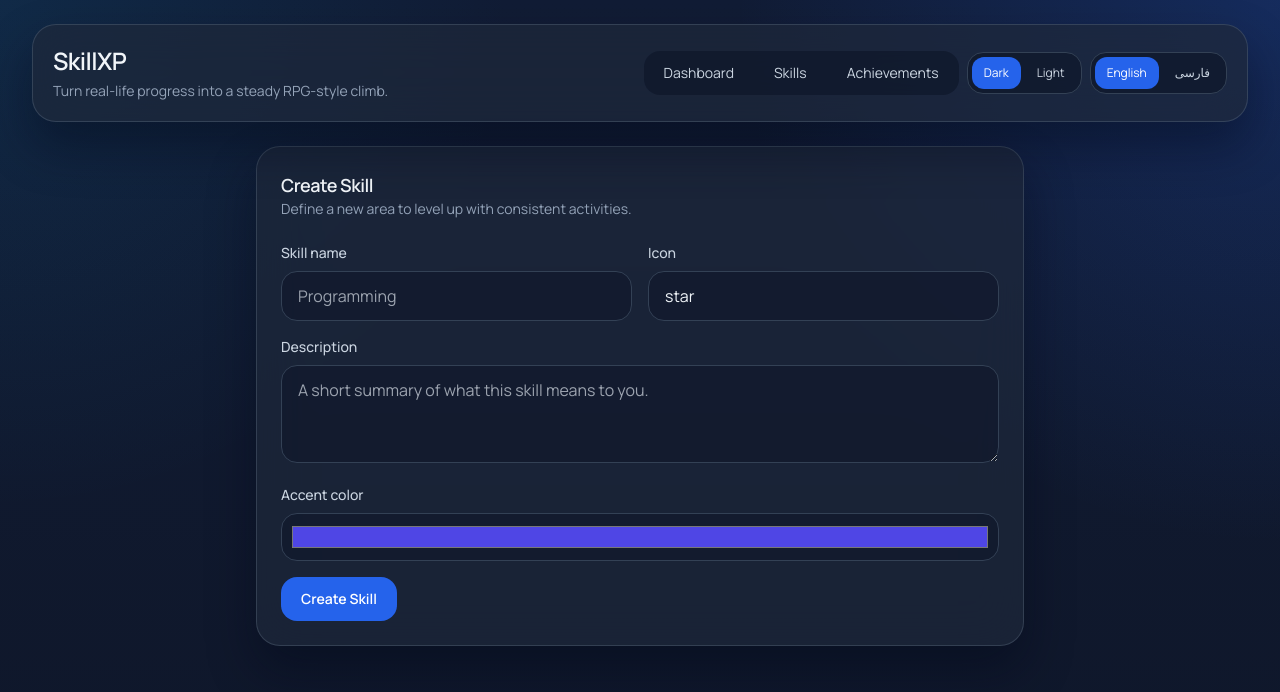
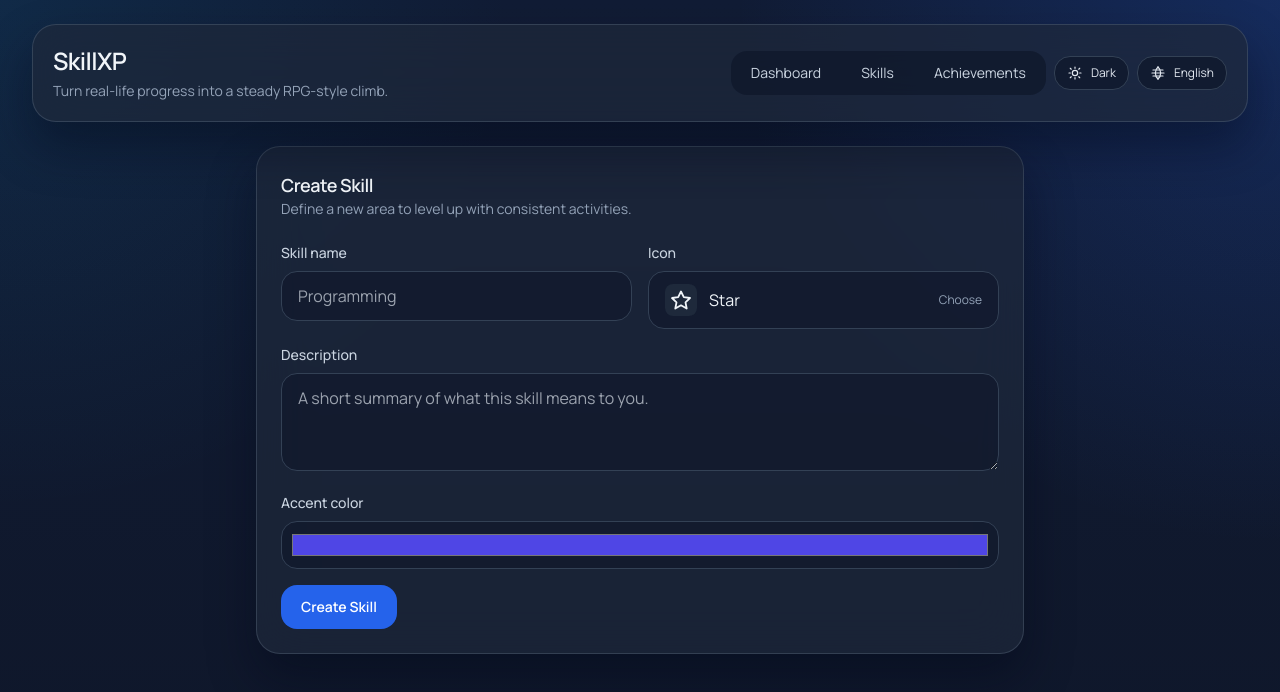
Before and after one commit to MehranMohamadi/RPG-SKILL-TRACKER, a Nuxt app: page /skills/create in a window 1280 px wide. Shown: the top 692 px of the page. Built offline with nearby package versions, Linux system fonts and the light colour scheme.

Commit message:
improve create skill

```diff
--- a/components/SkillCard.vue
+++ b/components/SkillCard.vue
@@ -9,7 +9,8 @@
           class="flex h-12 w-12 items-center justify-center rounded-2xl text-2xl"
           :style="{ background: `${skill.color}30`, color: '#e2e8f0' }"
         >
-          {{ skill.icon }}
+          <SkillIcon v-if="isSkillIconName(skill.icon)" :name="skill.icon" />
+          <span v-else>{{ skill.icon }}</span>
         </div>
         <div>
           <h3 class="text-base font-semibold text-slate-100">
@@ -40,6 +41,7 @@
 
 <script setup lang="ts">
 import type { Skill } from '~/types'
+import { isSkillIconName } from '~/composables/useSkillIcons'
 
 defineProps<{
   skill: Skill
--- a/components/SkillForm.vue
+++ b/components/SkillForm.vue
@@ -10,15 +10,23 @@
           required
         />
       </label>
-      <label class="block">
+
+      <div class="block">
         <span class="mb-2 block text-sm font-medium text-slate-300">{{ t('forms.icon') }}</span>
-        <input
-          v-model="form.icon"
-          class="w-full rounded-2xl border border-slate-700 bg-slate-900/60 px-4 py-3 text-slate-100 outline-none transition focus:border-blue-500"
-          placeholder="code"
-          required
-        />
-      </label>
+        <button
+          type="button"
+          class="flex w-full items-center justify-between rounded-2xl border border-slate-700 bg-slate-900/60 px-4 py-3 text-left text-slate-100 outline-none transition hover:border-slate-500 focus:border-blue-500"
+          @click="showIconModal = true"
+        >
+          <span class="flex items-center gap-3">
+            <span class="flex h-8 w-8 items-center justify-center rounded-lg bg-slate-800">
+              <SkillIcon :name="selectedIconName" />
+            </span>
+            <span>{{ selectedIconLabel }}</span>
+          </span>
+          <span class="text-xs text-slate-400">Choose</span>
+        </button>
+      </div>
     </div>
 
     <label class="block">
@@ -43,10 +51,52 @@
     <button class="rounded-2xl bg-blue-600 px-5 py-3 text-sm font-semibold text-white transition hover:bg-blue-500">
       {{ buttonLabel }}
     </button>
+
+    <Teleport to="body">
+      <div
+        v-if="showIconModal"
+        class="fixed inset-0 z-[70] flex items-center justify-center bg-slate-950/70 p-4 backdrop-blur-sm"
+        @click.self="showIconModal = false"
+      >
+        <div class="w-full max-w-2xl rounded-3xl border border-slate-700 bg-slate-900 p-5 shadow-2xl">
+          <div class="mb-4 flex items-center justify-between gap-3">
+            <div>
+              <h3 class="text-lg font-semibold text-slate-100">Select Skill Icon</h3>
+              <p class="text-sm text-slate-400">Choose an icon from the built-in pack.</p>
+            </div>
+            <button
+              type="button"
+              class="rounded-xl border border-slate-700 px-3 py-2 text-sm text-slate-300 transition hover:bg-slate-800"
+              @click="showIconModal = false"
+            >
+              Close
+            </button>
+          </div>
+
+          <div class="grid max-h-[55vh] grid-cols-3 gap-2 overflow-y-auto pr-1 sm:grid-cols-4 md:grid-cols-5">
+            <button
+              v-for="item in skillIcons"
+              :key="item.name"
+              type="button"
+              class="rounded-2xl border border-slate-700 bg-slate-800/50 p-3 text-center transition hover:border-blue-400 hover:bg-slate-800"
+              :class="form.icon === item.name ? 'border-blue-500 bg-blue-500/15' : ''"
+              @click="selectIcon(item.name)"
+            >
+              <span class="mx-auto mb-2 flex h-9 w-9 items-center justify-center rounded-lg bg-slate-900 text-slate-100">
+                <SkillIcon :name="item.name" />
+              </span>
+              <span class="text-xs text-slate-300">{{ item.label }}</span>
+            </button>
+          </div>
+        </div>
+      </div>
+    </Teleport>
   </form>
 </template>
 
 <script setup lang="ts">
+import { isSkillIconName, skillIcons, type SkillIconName } from '~/composables/useSkillIcons'
+
 const props = withDefaults(
   defineProps<{
     initialValue?: {
@@ -67,7 +117,9 @@ const props = withDefaults(
     submitLabel: undefined
   }
 )
+
 const { t } = useI18n()
+const showIconModal = ref(false)
 
 const emit = defineEmits<{
   submit: [
@@ -87,6 +139,14 @@ const form = reactive({
   description: props.initialValue.description ?? ''
 })
 
+const selectedIconName = computed<SkillIconName>(() =>
+  isSkillIconName(form.icon) ? form.icon : 'star'
+)
+const selectedIconLabel = computed(() => {
+  const matched = skillIcons.find((item) => item.name === selectedIconName.value)
+  return matched?.label ?? 'Star'
+})
+
 const buttonLabel = computed(() => props.submitLabel ?? t('forms.saveSkill'))
 
 watch(
@@ -100,6 +160,11 @@ watch(
   { deep: true }
 )
 
+const selectIcon = (name: SkillIconName) => {
+  form.icon = name
+  showIconModal.value = false
+}
+
 const submit = () => {
   emit('submit', {
     name: form.name.trim(),
--- /dev/null
+++ b/components/SkillIcon.vue
@@ -0,0 +1,69 @@
+<template>
+  <svg
+    viewBox="0 0 24 24"
+    fill="none"
+    xmlns="http://www.w3.org/2000/svg"
+    class="h-6 w-6"
+    stroke="currentColor"
+    stroke-width="1.8"
+    stroke-linecap="round"
+    stroke-linejoin="round"
+    aria-hidden="true"
+  >
+    <path v-if="name === 'star'" d="M12 3.5L14.8 9.2L21 10L16.5 14.3L17.7 20.5L12 17.3L6.3 20.5L7.5 14.3L3 10L9.2 9.2L12 3.5Z" />
+
+    <path v-else-if="name === 'code'" d="M8 8L4 12L8 16M16 8L20 12L16 16M14 5L10 19" />
+
+    <path v-else-if="name === 'book'" d="M6 5.5H16C17.7 5.5 19 6.8 19 8.5V18.5H9C7.3 18.5 6 17.2 6 15.5V5.5Z" />
+    <path v-else-if="name === 'book'" d="M6 8.5C6 6.8 7.3 5.5 9 5.5H19" />
+
+    <path v-else-if="name === 'brain'" d="M9 8.5C9 6.6 10.6 5 12.5 5C14.4 5 16 6.6 16 8.5V10.2C17.2 10.8 18 12 18 13.4C18 15.1 16.6 16.5 14.9 16.5H9.1C7.4 16.5 6 15.1 6 13.4C6 12 6.8 10.8 8 10.2V8.5" />
+    <path v-else-if="name === 'brain'" d="M12 8V16.5M9.5 10.8H14.5" />
+
+    <circle v-else-if="name === 'target'" cx="12" cy="12" r="7" />
+    <circle v-else-if="name === 'target'" cx="12" cy="12" r="3.2" />
+    <path v-else-if="name === 'target'" d="M12 2.5V5.2M12 18.8V21.5M2.5 12H5.2M18.8 12H21.5" />
+
+    <path v-else-if="name === 'dumbbell'" d="M3.5 10V14M6.5 9V15M17.5 9V15M20.5 10V14M6.5 12H17.5" />
+
+    <path v-else-if="name === 'heart'" d="M12 20C12 20 4.5 15.5 4.5 10.2C4.5 7.9 6.4 6 8.7 6C10.2 6 11.5 6.8 12 8C12.5 6.8 13.8 6 15.3 6C17.6 6 19.5 7.9 19.5 10.2C19.5 15.5 12 20 12 20Z" />
+
+    <path v-else-if="name === 'music'" d="M10 17.3C10 18.8 8.8 20 7.3 20C5.8 20 4.6 18.8 4.6 17.3C4.6 15.8 5.8 14.6 7.3 14.6C8.8 14.6 10 15.8 10 17.3ZM10 17.3V6.7L18.5 5V14.5" />
+    <circle v-else-if="name === 'music'" cx="17.2" cy="16.8" r="2.7" />
+
+    <rect v-else-if="name === 'camera'" x="3.5" y="7" width="17" height="12" rx="2.5" />
+    <circle v-else-if="name === 'camera'" cx="12" cy="13" r="3.2" />
+    <path v-else-if="name === 'camera'" d="M8.3 7L9.6 4.8H14.4L15.7 7" />
+
+    <rect v-else-if="name === 'briefcase'" x="3.5" y="7.5" width="17" height="11" rx="2" />
+    <path v-else-if="name === 'briefcase'" d="M9 7.5V6.4C9 5.6 9.6 5 10.4 5H13.6C14.4 5 15 5.6 15 6.4V7.5M3.5 12.3H20.5" />
+
+    <circle v-else-if="name === 'globe'" cx="12" cy="12" r="8.5" />
+    <path v-else-if="name === 'globe'" d="M3.8 12H20.2M12 3.5C14.5 5.8 16 8.8 16 12C16 15.2 14.5 18.2 12 20.5C9.5 18.2 8 15.2 8 12C8 8.8 9.5 5.8 12 3.5" />
+
+    <path v-else-if="name === 'palette'" d="M12 4C7.3 4 3.5 7.6 3.5 12.2C3.5 15.9 6.5 19 10.3 19H11.8C13.1 19 14.1 17.9 14.1 16.7C14.1 15.8 14.8 15.1 15.7 15.1H16.8C19.9 15.1 22.5 12.6 22.5 9.5C22.5 6.5 19.8 4 16.8 4H12Z" />
+    <circle v-else-if="name === 'palette'" cx="8.2" cy="10" r="1.1" />
+    <circle v-else-if="name === 'palette'" cx="11.7" cy="8.5" r="1.1" />
+    <circle v-else-if="name === 'palette'" cx="15.2" cy="9.5" r="1.1" />
+
+    <rect v-else-if="name === 'gamepad'" x="3.5" y="9.5" width="17" height="8.5" rx="4.2" />
+    <path v-else-if="name === 'gamepad'" d="M8.2 13.7H10.9M9.55 12.35V15.05M15.4 13.1H15.42M17.4 14.4H17.42" />
+
+    <path v-else-if="name === 'pen'" d="M5 17.8L4.2 20L6.4 19.2L17.8 7.8L16.4 6.4L5 17.8Z" />
+    <path v-else-if="name === 'pen'" d="M14.9 5.1L16.3 3.7L20.3 7.7L18.9 9.1" />
+
+    <rect v-else-if="name === 'mic'" x="9" y="4" width="6" height="10" rx="3" />
+    <path v-else-if="name === 'mic'" d="M6.5 11.5V12C6.5 15 8.9 17.5 12 17.5C15.1 17.5 17.5 15 17.5 12V11.5M12 17.5V20" />
+
+    <path v-else-if="name === 'rocket'" d="M13 3.5C16.5 3.9 19.9 7.2 20.3 10.7C17.8 12.2 15.5 14.5 14 17C10.5 16.6 7.1 13.3 6.7 9.8C9.2 8.3 11.5 6 13 3.5Z" />
+    <path v-else-if="name === 'rocket'" d="M10.2 13.8L7.2 16.8M12.6 16.2L9.6 19.2M6.1 10.2L3.8 8.8L8.8 3.8L10.2 6.1" />
+  </svg>
+</template>
+
+<script setup lang="ts">
+import type { SkillIconName } from '~/composables/useSkillIcons'
+
+defineProps<{
+  name: SkillIconName
+}>()
+</script>
--- /dev/null
+++ b/composables/useSkillIcons.ts
@@ -0,0 +1,41 @@
+export type SkillIconName =
+  | 'star'
+  | 'code'
+  | 'book'
+  | 'brain'
+  | 'target'
+  | 'dumbbell'
+  | 'heart'
+  | 'music'
+  | 'camera'
+  | 'briefcase'
+  | 'globe'
+  | 'palette'
+  | 'gamepad'
+  | 'pen'
+  | 'mic'
+  | 'rocket'
+
+export const skillIcons: Array<{ name: SkillIconName; label: string }> = [
+  { name: 'star', label: 'Star' },
+  { name: 'code', label: 'Code' },
+  { name: 'book', label: 'Book' },
+  { name: 'brain', label: 'Brain' },
+  { name: 'target', label: 'Target' },
+  { name: 'dumbbell', label: 'Fitness' },
+  { name: 'heart', label: 'Health' },
+  { name: 'music', label: 'Music' },
+  { name: 'camera', label: 'Photo' },
+  { name: 'briefcase', label: 'Career' },
+  { name: 'globe', label: 'Language' },
+  { name: 'palette', label: 'Art' },
+  { name: 'gamepad', label: 'Gaming' },
+  { name: 'pen', label: 'Writing' },
+  { name: 'mic', label: 'Speaking' },
+  { name: 'rocket', label: 'Growth' }
+]
+
+const skillIconSet = new Set(skillIcons.map((item) => item.name))
+
+export const isSkillIconName = (value: string): value is SkillIconName =>
+  skillIconSet.has(value as SkillIconName)
--- a/layouts/default.vue
+++ b/layouts/default.vue
@@ -38,39 +38,60 @@
           </NuxtLink>
         </nav>
 
-        <div class="flex items-center gap-1 rounded-2xl border border-slate-700 bg-slate-900/70 p-1 text-xs">
-          <button
-            class="rounded-xl px-3 py-2 transition"
-            :class="theme === 'dark' ? 'bg-blue-600 text-white' : 'text-slate-300 hover:bg-slate-800'"
-            @click="setTheme('dark')"
+        <button
+          class="flex items-center gap-2 rounded-2xl border border-slate-700 bg-slate-900/70 px-3 py-2 text-xs text-slate-200 transition hover:bg-slate-800"
+          :title="theme === 'dark' ? t('app.themeLight') : t('app.themeDark')"
+          @click="toggleTheme"
+        >
+          <svg
+            v-if="theme === 'dark'"
+            class="h-4 w-4"
+            viewBox="0 0 24 24"
+            fill="none"
+            xmlns="http://www.w3.org/2000/svg"
           >
-            {{ t('app.themeDark') }}
-          </button>
-          <button
-            class="rounded-xl px-3 py-2 transition"
-            :class="theme === 'light' ? 'bg-blue-600 text-white' : 'text-slate-300 hover:bg-slate-800'"
-            @click="setTheme('light')"
+            <path d="M12 3V5" stroke="currentColor" stroke-width="1.8" stroke-linecap="round" />
+            <path d="M12 19V21" stroke="currentColor" stroke-width="1.8" stroke-linecap="round" />
+            <path d="M4.93 4.93L6.34 6.34" stroke="currentColor" stroke-width="1.8" stroke-linecap="round" />
+            <path d="M17.66 17.66L19.07 19.07" stroke="currentColor" stroke-width="1.8" stroke-linecap="round" />
+            <path d="M3 12H5" stroke="currentColor" stroke-width="1.8" stroke-linecap="round" />
+            <path d="M19 12H21" stroke="currentColor" stroke-width="1.8" stroke-linecap="round" />
+            <path d="M4.93 19.07L6.34 17.66" stroke="currentColor" stroke-width="1.8" stroke-linecap="round" />
+            <path d="M17.66 6.34L19.07 4.93" stroke="currentColor" stroke-width="1.8" stroke-linecap="round" />
+            <circle cx="12" cy="12" r="4" stroke="currentColor" stroke-width="1.8" />
+          </svg>
+          <svg
+            v-else
+            class="h-4 w-4"
+            viewBox="0 0 24 24"
+            fill="none"
+            xmlns="http://www.w3.org/2000/svg"
           >
-            {{ t('app.themeLight') }}
-          </button>
-        </div>
+            <path
+              d="M20.354 15.354A9 9 0 1 1 8.646 3.646a7 7 0 1 0 11.708 11.708Z"
+              stroke="currentColor"
+              stroke-width="1.8"
+              stroke-linecap="round"
+              stroke-linejoin="round"
+            />
+          </svg>
+          <span>{{ theme === 'dark' ? t('app.themeDark') : t('app.themeLight') }}</span>
+        </button>
 
-        <div class="flex items-center gap-1 rounded-2xl border border-slate-700 bg-slate-900/70 p-1 text-xs">
-          <button
-            class="rounded-xl px-3 py-2 transition"
-            :class="locale === 'en' ? 'bg-blue-600 text-white' : 'text-slate-300 hover:bg-slate-800'"
-            @click="setLocale('en')"
-          >
-            {{ t('app.english') }}
-          </button>
-          <button
-            class="rounded-xl px-3 py-2 transition"
-            :class="locale === 'fa' ? 'bg-blue-600 text-white' : 'text-slate-300 hover:bg-slate-800'"
-            @click="setLocale('fa')"
-          >
-            {{ t('app.persian') }}
-          </button>
-        </div>
+        <button
+          class="flex items-center gap-2 rounded-2xl border border-slate-700 bg-slate-900/70 px-3 py-2 text-xs text-slate-200 transition hover:bg-slate-800"
+          :title="locale === 'en' ? t('app.persian') : t('app.english')"
+          @click="toggleLocale"
+        >
+          <svg class="h-4 w-4" viewBox="0 0 24 24" fill="none" xmlns="http://www.w3.org/2000/svg">
+            <path d="M3 12H21" stroke="currentColor" stroke-width="1.8" stroke-linecap="round" />
+            <path d="M12 3C14.5 5.3 16 8.5 16 12C16 15.5 14.5 18.7 12 21" stroke="currentColor" stroke-width="1.8" stroke-linecap="round" />
+            <path d="M12 3C9.5 5.3 8 8.5 8 12C8 15.5 9.5 18.7 12 21" stroke="currentColor" stroke-width="1.8" stroke-linecap="round" />
+            <path d="M4.5 7.5H19.5" stroke="currentColor" stroke-width="1.8" stroke-linecap="round" />
+            <path d="M4.5 16.5H19.5" stroke="currentColor" stroke-width="1.8" stroke-linecap="round" />
+          </svg>
+          <span>{{ locale === 'en' ? t('app.english') : t('app.persian') }}</span>
+        </button>
       </div>
       </div>
     </header>
@@ -113,6 +134,14 @@ const { toasts, remove } = useToast()
 const { locale, isRtl, t, setLocale } = useI18n()
 const { theme, setTheme } = useTheme()
 
+const toggleTheme = () => {
+  setTheme(theme.value === 'dark' ? 'light' : 'dark')
+}
+
+const toggleLocale = () => {
+  setLocale(locale.value === 'en' ? 'fa' : 'en')
+}
+
 useHead(() => ({
   htmlAttrs: {
     lang: locale.value,
--- a/pages/skills/[id].vue
+++ b/pages/skills/[id].vue
@@ -9,7 +9,8 @@
             class="flex h-16 w-16 items-center justify-center rounded-3xl text-3xl"
             :style="{ background: `${skill.color}25` }"
           >
-            {{ skill.icon }}
+            <SkillIcon v-if="isSkillIconName(skill.icon)" :name="skill.icon" />
+            <span v-else>{{ skill.icon }}</span>
           </div>
           <div>
             <h1 class="text-2xl font-semibold tracking-tight text-slate-100">
@@ -124,6 +125,7 @@
 
 <script setup lang="ts">
 import type { Activity } from '~/types'
+import { isSkillIconName } from '~/composables/useSkillIcons'
 
 const route = useRoute()
 const skillsStore = useSkillsStore()
--- a/pages/skills/index.vue
+++ b/pages/skills/index.vue
@@ -23,7 +23,8 @@
               class="flex h-12 w-12 items-center justify-center rounded-2xl text-2xl"
               :style="{ background: `${skill.color}25` }"
             >
-              {{ skill.icon }}
+              <SkillIcon v-if="isSkillIconName(skill.icon)" :name="skill.icon" />
+              <span v-else>{{ skill.icon }}</span>
             </div>
             <div>
               <h2 class="font-semibold text-slate-100">
@@ -62,6 +63,8 @@
 </template>
 
 <script setup lang="ts">
+import { isSkillIconName } from '~/composables/useSkillIcons'
+
 const skillsStore = useSkillsStore()
 const { push } = useToast()
 
```
